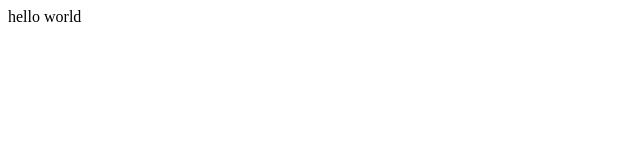
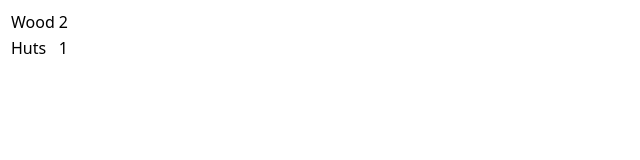
Before and after one commit to ahuth/frostbite, a React (Create React App) app: page / in a window 1280 px wide. Shown: the top 160 px of the page, without its empty margins (0-640 px from the left). Built offline with nearby package versions, Linux system fonts and the light colour scheme.

Commit message:
Add inventory component

```diff
--- a/src/components/App.tsx
+++ b/src/components/App.tsx
@@ -1,5 +1,6 @@
 import React from 'react';
+import Inventory from './Inventory';
 
 export default function App() {
-  return <span>hello world</span>;
+  return <Inventory huts={1} wood={2} />;
 }
--- /dev/null
+++ b/src/components/Inventory.tsx
@@ -0,0 +1,23 @@
+import React from 'react';
+
+type Props = {
+  huts: number,
+  wood: number;
+};
+
+export default function Inventory({ huts, wood }: Props) {
+  return (
+    <table>
+      <tbody>
+        <tr>
+          <td>Wood</td>
+          <td>{wood}</td>
+        </tr>
+        <tr>
+          <td>Huts</td>
+          <td>{huts}</td>
+        </tr>
+      </tbody>
+    </table>
+  );
+}
--- /dev/null
+++ b/src/index.css
@@ -0,0 +1,4 @@
+body {
+  font-family: system-ui, sans-serif;
+  font-size: 1em;
+}
--- a/src/index.ts
+++ b/src/index.ts
@@ -1,5 +1,6 @@
 import React from 'react';
 import ReactDOM from 'react-dom';
 import App from './components/App';
+import './index.css';
 
 ReactDOM.render(React.createElement(App), document.getElementById('root'));
```
